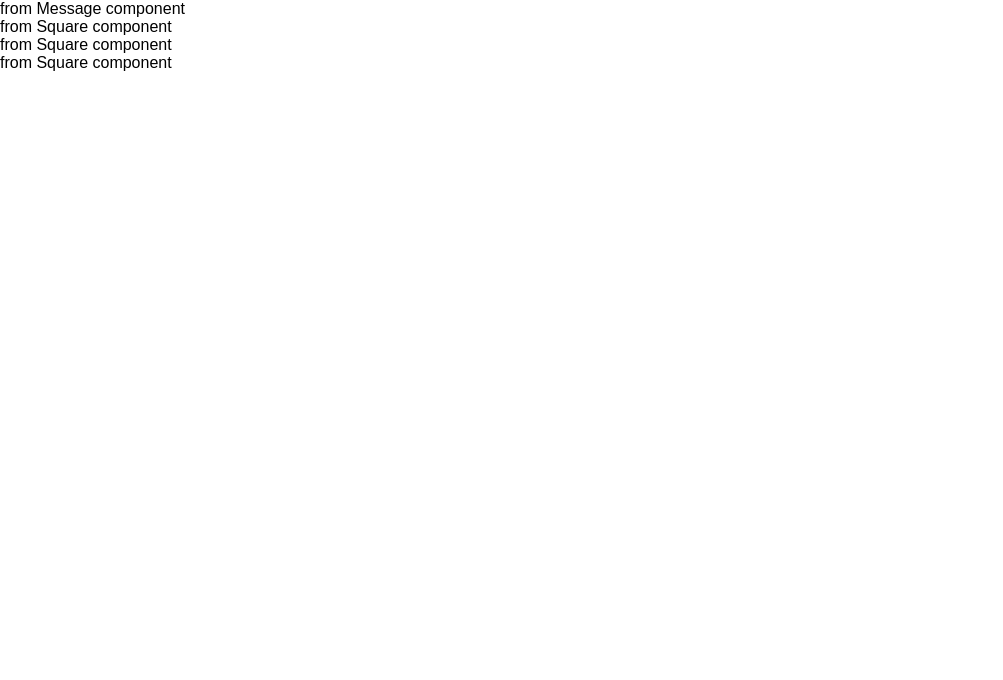
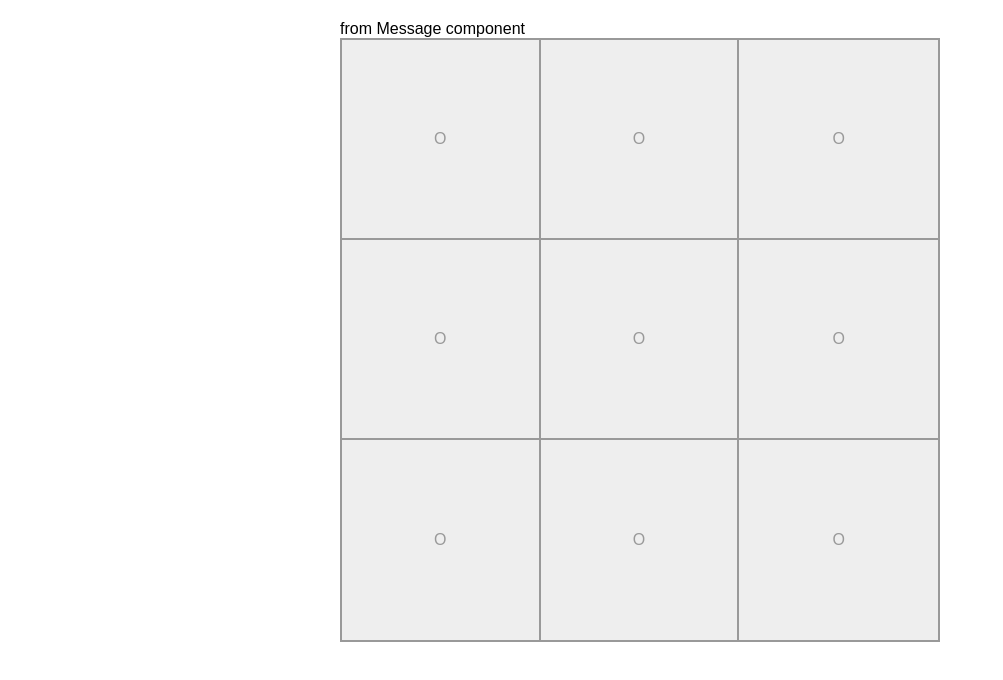
Before and after one commit to msolorio/171115-react-redux-tic-tac-toe, a React app: page / in a window 1280 px wide. Shown: the whole page, without its empty margins (0-1003 px from the left). Built offline with nearby package versions, Linux system fonts and the light colour scheme.

Commit message:
[wip] create squares

```diff
--- a/src/components/App.js
+++ b/src/components/App.js
@@ -1,9 +1,8 @@
 import React, { Component } from 'react';
-import { connect } from 'react-redux';
 import Board from './Board';
 import Message from './Message';
 
-class App extends Component {
+export default class App extends Component {
   render() {
     return (
       <div className="App">
@@ -13,9 +12,3 @@ class App extends Component {
     );
   }
 }
-
-const mapStateToProp = (state) => ({
-  stateProp: state.stateProp
-});
-
-export default connect(mapStateToProp)(App);
--- a/src/components/Board.js
+++ b/src/components/Board.js
@@ -1,12 +1,27 @@
 import React from 'react';
 import Square from './Square';
+import { connect } from 'react-redux';
 
-export default function Board(props) {
+export function Board(props) {
+
+  function getSquares() {
+    return props.squareVals.map((squareVal, index) => {
+      return (
+        <Square index={index}
+          squareVal={squareVal} />
+      );
+    });
+  }
+
   return (
     <div className="Board">
-      <Square />
-      <Square />
-      <Square />
+      {getSquares()}
     </div>
   );
 }
+
+const mapStateToProps = (state) => ({
+  squareVals: state.squareVals
+});
+
+export default connect(mapStateToProps)(Board);
--- a/src/components/Square.js
+++ b/src/components/Square.js
@@ -2,6 +2,6 @@ import React from 'react';
 
 export default function Square(props) {
   return (
-    <div className="Square">from Square component</div>
+    <div className={`Square Square-${props.index}`}>O</div>
   );
 }
--- a/src/index.css
+++ b/src/index.css
@@ -3,3 +3,44 @@ body {
   padding: 0;
   font-family: sans-serif;
 }
+
+.App {
+  padding: 20px;
+  max-width: 600px;
+  margin: 0 auto;
+}
+
+.Board {
+  display: flex;
+  flex-wrap: wrap;
+  border: 2px solid #999;
+}
+
+.Square {
+  width: 33.33333333%;
+  height: 200px;
+  background: #eee;
+  color: #999;
+  box-sizing: border-box;
+  display: flex;
+  justify-content: center;
+  align-items: center;
+}
+
+.Square-0,
+.Square-1,
+.Square-2,
+.Square-3,
+.Square-4,
+.Square-5 {
+  border-bottom: 2px solid #999;
+}
+
+.Square-0,
+.Square-1,
+.Square-3,
+.Square-4,
+.Square-6,
+.Square-7 {
+  border-right: 2px solid #999;
+}
--- a/src/reducers/gameReducer.js
+++ b/src/reducers/gameReducer.js
@@ -1,7 +1,10 @@
 const initialState = {
-  stateProp: 'stateVal'
+  squareVals: Array(9).fill(''),
+  blackIsNext: true
 };
 
 export default function gameReducer(state=initialState, action) {
+
+
   return state;
 }
```
